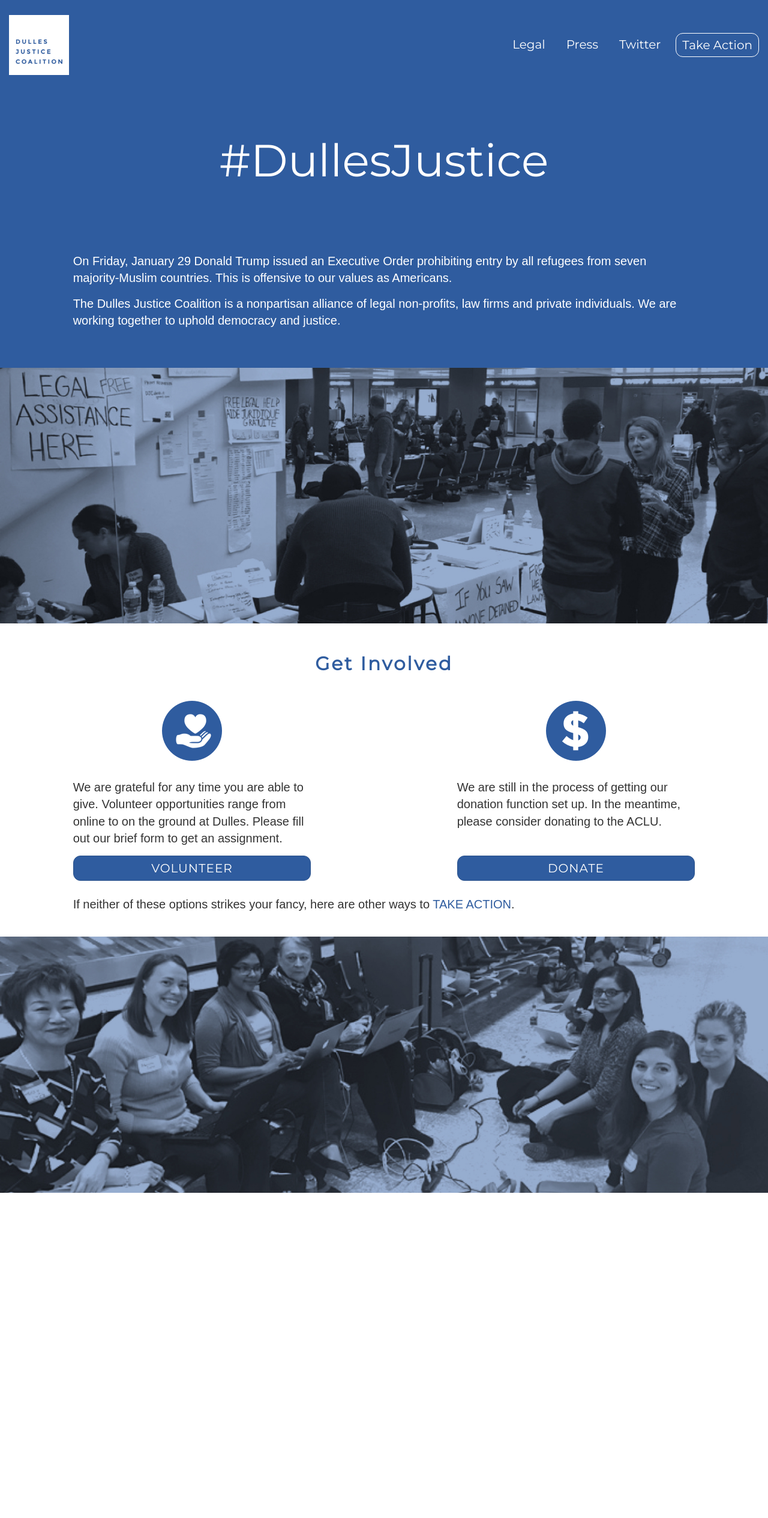
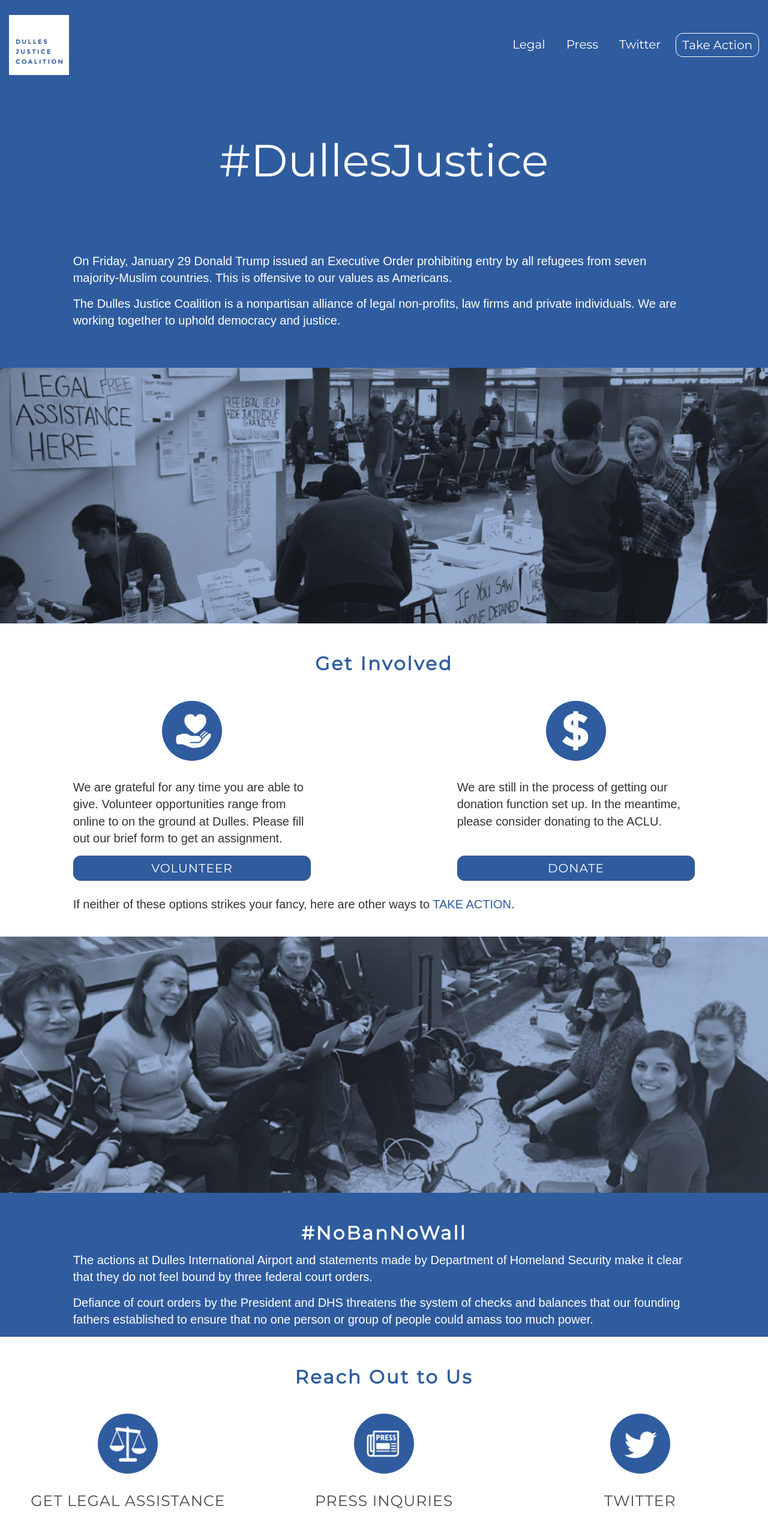
Before and after one commit to dullesjustice/site, a Jekyll site: the page built from index.md, in a window 1280 px wide. Shown: the whole page at 60% size. Built offline with Jekyll 4.4.1, drawn with Linux system fonts in a browser that asks for light colours; some web fonts are replaced; before the commit the page ends 1988 px from its top, so only the background shows below that.

Commit message:
More Style tweaks

```diff
--- a/css/site.scss
+++ b/css/site.scss
@@ -64,6 +64,7 @@
   color: $dark-grey;
   letter-spacing: 1px;
   line-height: 30px;
+  text-transform: uppercase;
 }
 
 .navbar {
@@ -118,6 +119,10 @@
 .inverse {
   background-color: $brand-primary;
   color: $white;
+
+  h2 {
+    color: $white;
+  }
 }
 
 .pad25 {
@@ -138,9 +143,13 @@
   margin-bottom: 0;
 }
 
-.centered {
+img.centered {
   display: block;
   margin: 30px auto 30px;
+}
+
+h3.centered {
+  text-align: center;
 }
 
 .image-container {
--- a/index.md
+++ b/index.md
@@ -47,4 +47,35 @@
     </div>
   </div>
   {% include imagerow.html src="Homepage-photo2.jpg" %}
+  <div class="row inverse">
+    <div class="col-xs-10 col-xs-offset-1">
+      <h2>#NoBanNoWall</h2>
+      <p>
+        The actions at Dulles International Airport and statements made by Department of Homeland Security make it clear that they do not feel bound by three federal court orders.
+      </p>
+      <p>
+        Defiance of court orders by the President and DHS threatens the system of checks and balances that our founding fathers established to ensure that no one person or group of people could amass too much power.
+      </p>
+    </div>
+  </div>
+  <div class="row">
+    <div class="col-xs-10 col-xs-offset-1">
+      <h2>Reach Out to Us</h2>
+    </div>
+  </div>
+  <div class="row">
+    <div class="col-xs-4">
+      <img class="centered" src="{{ site.baseurl }}/images/Icon-Legal.png" />
+      <h3 class="centered">Get Legal Assistance</h3>
+    </div>
+    <div class="col-xs-4">
+      <img class="centered" src="{{ site.baseurl }}/images/Icon-Press.png" />
+      <h3 class="centered">Press Inquries</h3>
+    </div>
+    <div class="col-xs-4">
+      <img class="centered" src="{{ site.baseurl }}/images/Icon-Twitter.png" />
+      <h3 class="centered">Twitter</h3>
+    </div>
+
+  </div>
 </div>
```
